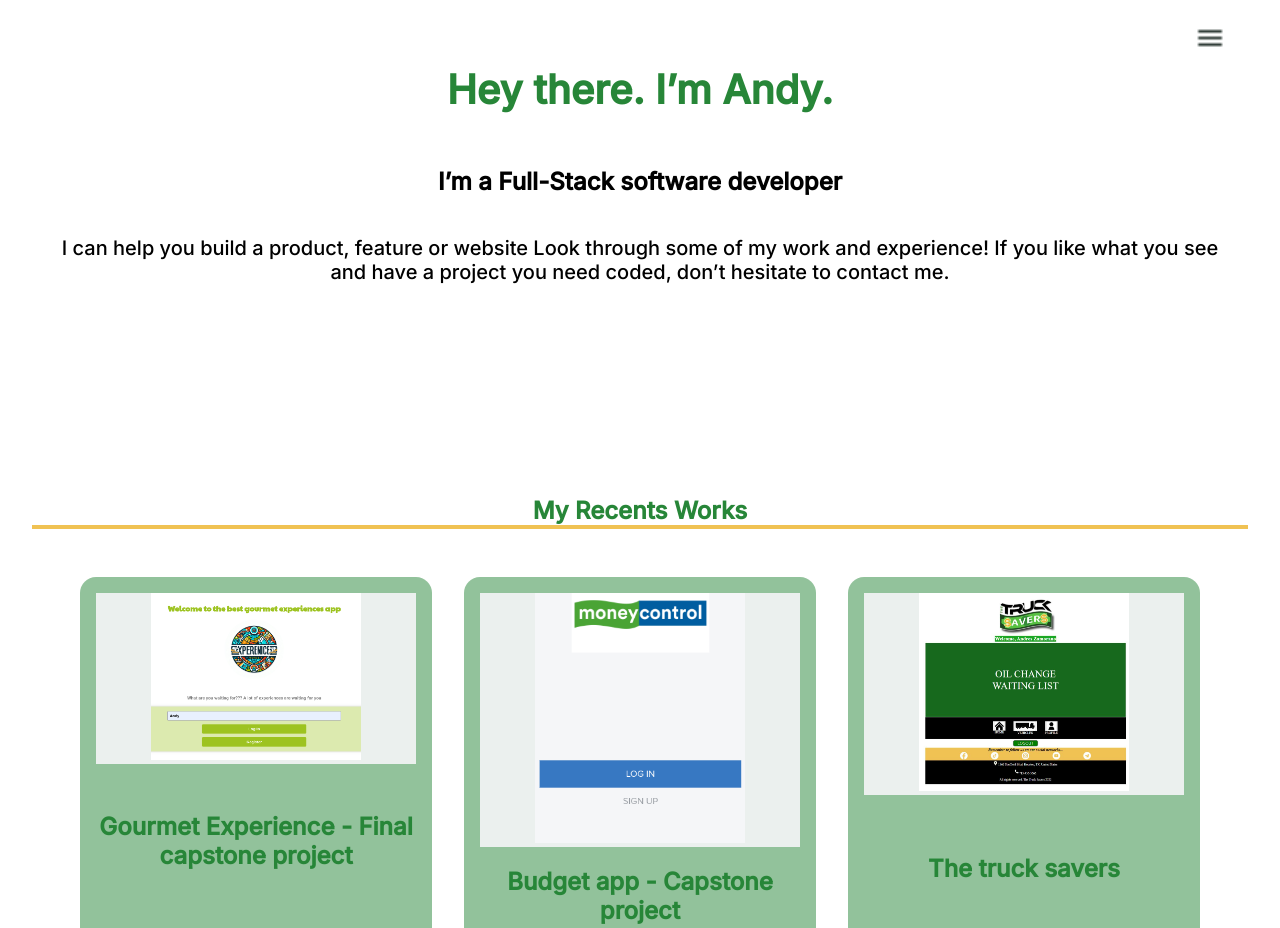
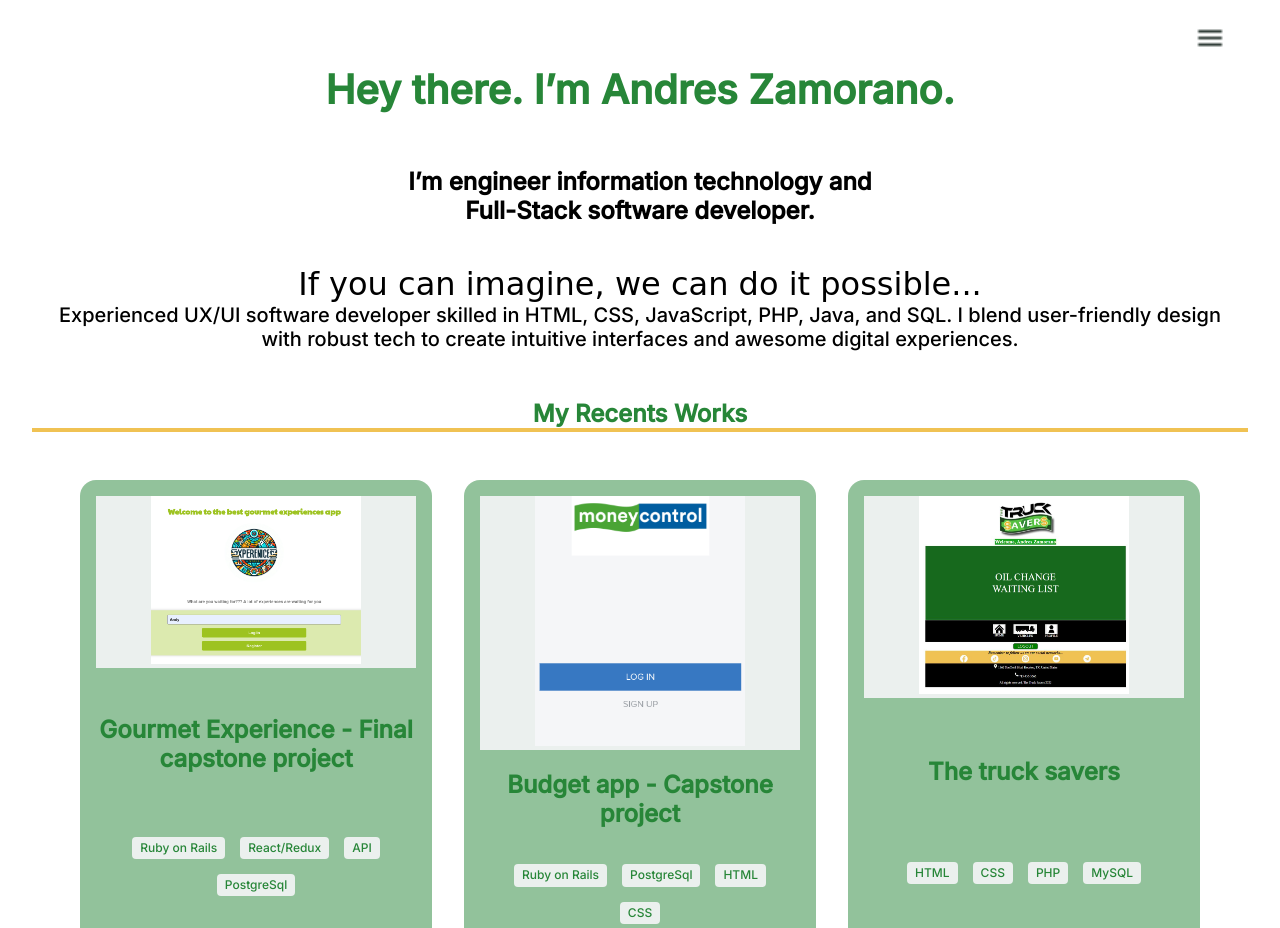
Before and after one commit to Dachrono/Andy_Portfolio, a website: page index.html in a window 1280 px wide. Shown: the top 928 px of the page. Drawn offline with Linux system fonts and the light colour scheme.

Commit message:
Changes required solved, add new info to header and about

```diff
--- a/index.html
+++ b/index.html
@@ -22,13 +22,12 @@
 
         <div class="info">
             <div class="title">
-                <h1 id="title-a">Hey there. I’m Andy.</h1>
-                <h2 id="title-b">I’m a Full-Stack software developer</h2>
+                <h1 id="title-a">Hey there. I’m Andres Zamorano.</h1>
+                <h2 id="title-b">I’m engineer information technology and<br /> Full-Stack software developer.</h2>
                 <p id="title-c">
-                    I can help you build a product, feature or website Look
-                    through some of my work and experience! If you like what
-                    you see and have a project you need coded, don’t hesitate
-                    to contact me.
+                    <span style="font-family: 'Indie Flower', cursive; font-size: 2rem;">If you can imagine, we can do it possible...</span>
+                    <br />Experienced UX/UI software developer skilled in HTML, CSS, JavaScript, PHP, Java, and SQL. I blend
+                    user-friendly design with robust tech to create intuitive interfaces and awesome digital experiences.
                 </p>
             </div>
 
@@ -48,10 +47,12 @@
 
         <div>
             <h2>About me</h2>
-            <p>I can help you build a product , feature or website Look
-               through some of my work and experience! If you like what
-               you see and have a project you need coded, don’t hesitate
-               to contact me.</p>
+            <p>I have strong experience creating beautiful web pages for my clients
+                and I can offer an internal web service solution for your business the
+                opportunities are only limited by your imagination.<br />
+                Do you need to catch your client's attention with promotions on your web page?<br /> let's make it possible<br />
+                Do you need to make your client data available for all areas of your company?<br /> let's make it possible!!!<br />
+                Do not hesitate and contact me to look for the best opportunities.</p>
             <button type="button">Get my resume</button>
         </div>
 
--- a/style.css
+++ b/style.css
@@ -63,6 +63,10 @@ body {
 .title h2,
 p {
   color: black;
+}
+
+#title-c {
+  margin-bottom: 2rem;
 }
 
 .social {
@@ -433,13 +437,6 @@ p {
 }
 
 @media screen and (min-width: 768px) {
-  .container {
-    height: 60vh;
-  }
-
-  .info {
-    height: 60vh;
-  }
 
   .ACards {
     width: 100vw;
```
